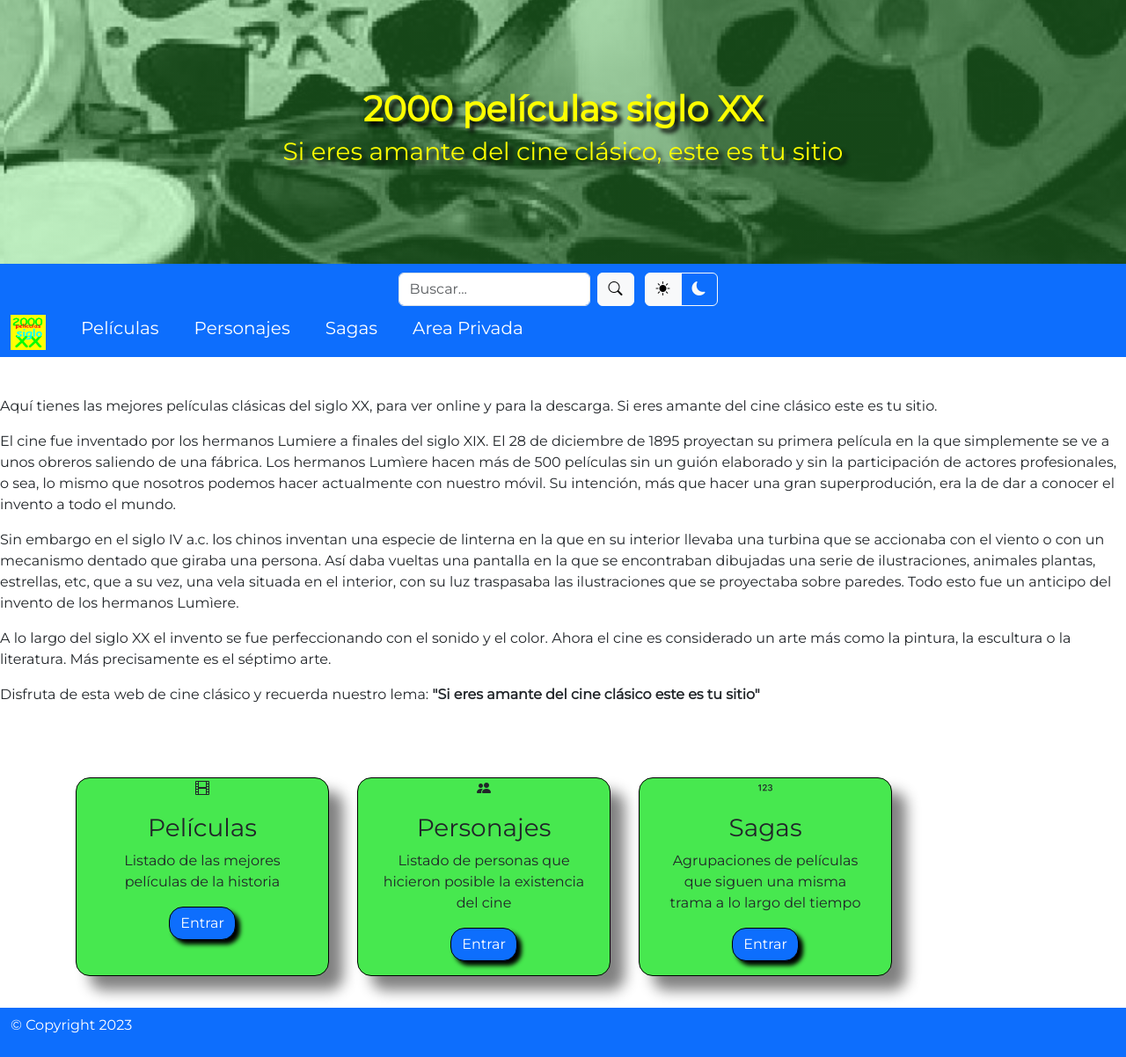
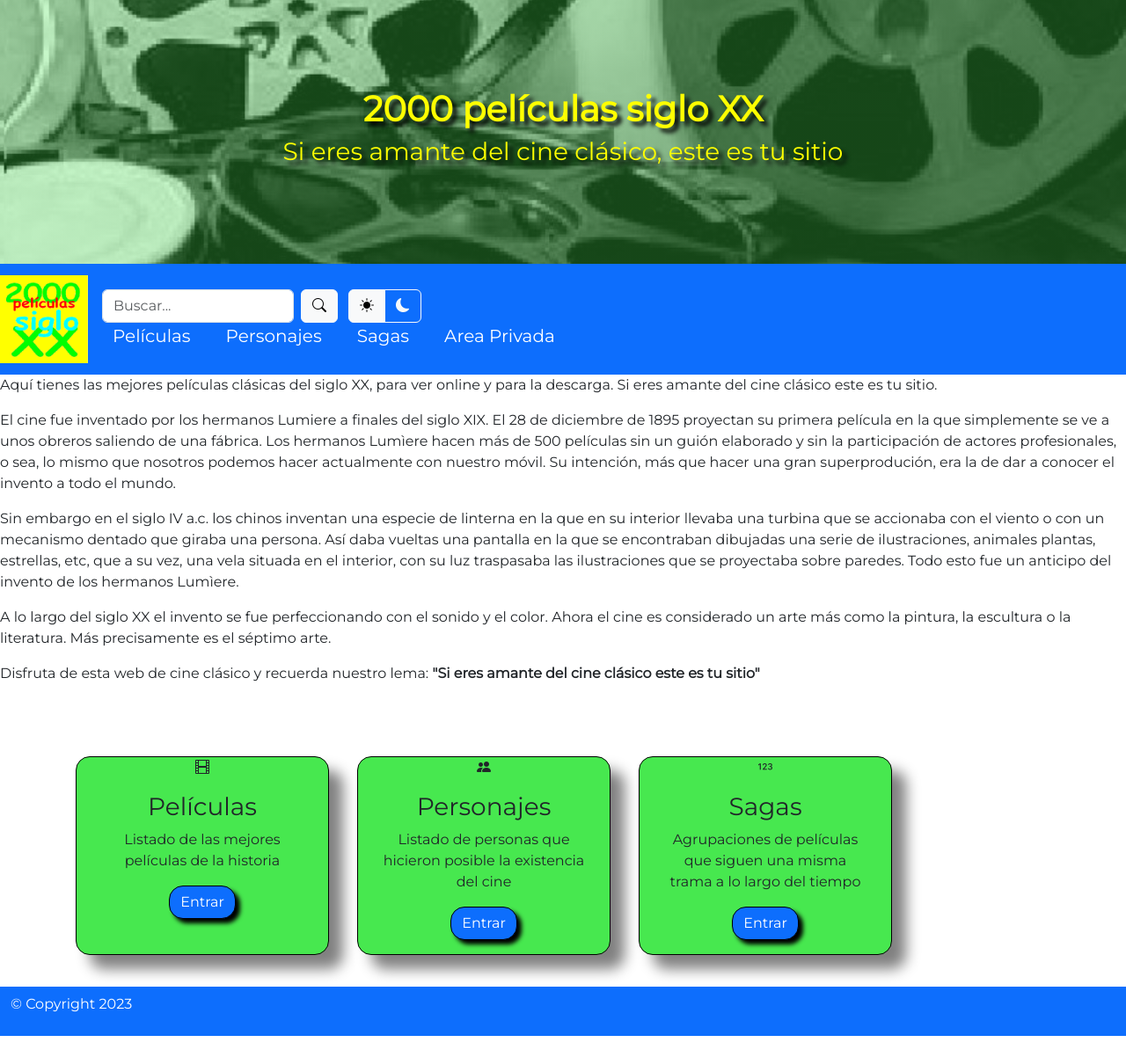
Before and after one commit to franjavi01/Fichas_Peliculas, a PHP site: page /index.php in a window 1280 px wide. Shown: the whole page at 88% size. After the commit the page ends 1178 px from the top, so only its background shows below. Run offline with PHP 8.4, Linux system fonts and the light colour scheme.

Commit message:
haciendo ajustes en en position sticky

```diff
--- a/includes/header.php
+++ b/includes/header.php
@@ -17,15 +17,22 @@
             <h1 class="text-center">2000 películas siglo XX</h1>
             <h3 class="text-center">Si eres amante del cine clásico, este es tu sitio</h3>
         </div>
+        <nav class="navbar navbar-expand-lg navbar-dark bg-primary z-1  container-fluid">
+        <a class="navbar-brand" href="index.php"><img src="./imagenes/logo.jpg" class="logo" alt="logo"></a>
+        <div class="lineas">
+            <button class="navbar-toggler" type="button" data-bs-toggle="collapse" data-bs-target="#opciones">
+                <span class="navbar-toggler-icon"></span>
+            </button>
 
-        <ul class="search navbar navbar-expand-lg navbar-dark bg-primary position-fixed z-1  container-fluid">
-            <li>
+            <div class="collapse navbar-collapse" id="opciones">
+                <ul class="navbar-nav">
+                    <li class="nav-item">
                         <form class="d-flex" role="search">
                             <input class="form-control me-2" type="search" placeholder="Buscar..." aria-label="Search">
                             <button class="btn btn-light" type="submit"><i class="bi bi-search"></i></button>
                         </form>
                     </li>
-            <li>
+                    <li class="nav-item">
                     <div class="container-fluid">
                     <div class="btn-group" role="group" aria-label="Basic radio toggle button group">
                         <input type="radio" class="btn-check" name="btnradio" onclick="dia()" id="btnradio1" autocomplete="off" checked>
@@ -34,21 +41,11 @@
                         <input type="radio" class="btn-check" name="btnradio" onclick="noche()" id="btnradio2" autocomplete="off">
                         <label class="btn btn-outline-light" for="btnradio2"><i class="bi bi-moon-fill"></i></label>
                     </div>
-                </div>
-                </div>
                     </li>
                 </ul>
-        <nav class="navbar navbar-expand-lg navbar-dark bg-primary position-fixed z-1  container-fluid">
-            <button class="navbar-toggler" type="button" data-bs-toggle="collapse" data-bs-target="#opciones">
-                <span class="navbar-toggler-icon"></span>
-            </button>
+            </div>
             <div class="collapse navbar-collapse" id="opciones">
                 <ul class="navbar-nav">
-                    <li class="nav-item">
-                        <div class="container-fluid">
-                            <a class="navbar-brand" href="index.php"><img src="./imagenes/logo.jpg" class="logo" alt="logo"></a>
-                        </div>
-                    </li>
                     <li class="nav-item">
                         <div class="container-fluid">
                             <a class="navbar-brand" href="peliculas.php">Películas</a>
@@ -69,10 +66,9 @@
                             <a class="navbar-brand" href="area_privada" target="_blank" onclick="ventanaSecundaria()">Area Privada</a>
                         </div>
                     </li>
-
-
                 </ul>
-
+            </div>
+            </div>
 
 
 
--- a/style.css
+++ b/style.css
@@ -29,26 +29,6 @@ body {
     color: yellow;
  }
 
-.search {
-    padding: 10px;
-    display: flex;
-    justify-content: center;
-    margin-bottom: 0;
-}
-
-.search li {
-    list-style: none;
-}
-
-.btn-light:hover {
-    background: var(--colorPrincipal);
-    scale: 1.2
-}
-
-nav {
-    margin-top: 50px;
-}
-
 footer {
     padding-top: 20px;
     color: white;
@@ -79,17 +59,10 @@ footer {
     scale: 1.2;
 }
 
-.navbar-brand {
-    color: white;
+.logo {
+    width: 5em;
 }
 
-.logo {
-    width: 5vh;
-}
-
-.nav-item:hover {
-    background: var(--colorPrincipal);
-}
 
 .imgFicha {
     width: 100px;
@@ -101,11 +74,13 @@ footer {
     margin-bottom: 20px;
 }
 
-.btn-check:hover {
-    background: var(--colorPrincipal);
-    scale: 1.2
+
+.lineas {
+    flex-direction: column;
 }
 
-.primerParrafo {
-    margin-top: 150px;
+header {
+    position: sticky;
+    top: 0;
+    z-index: 1;
 }
```
Lines whose indentation alone changed are shown as unchanged.
